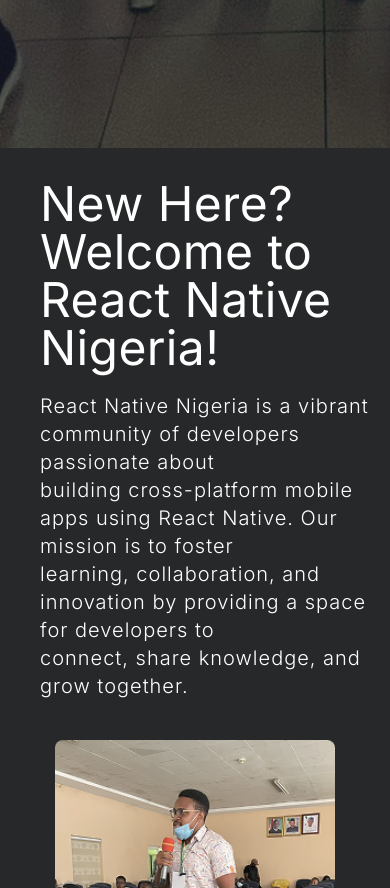
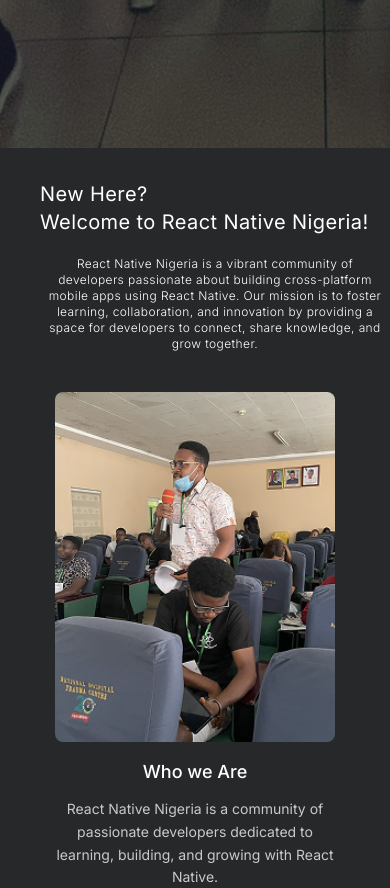
Before and after one commit to react-native-nigeria-community/rnn-landing, a React (Create React App) app: page / in a window 390 px wide. Shown: the part 696-1584 px from the top of the page. Built offline with nearby package versions, Linux system fonts and the light colour scheme.

Commit message:
ORTHO-372:adjust mobile view for joinus section

```diff
--- a/src/components/joinUs.js
+++ b/src/components/joinUs.js
@@ -15,10 +15,10 @@
    < >
 
     <section className='text-white flex flex-col gap-4   mt-20'>
-    <p className='text-5xl flex justify-center'>
-        Stay Connected with React Native Niegria!
+    <p className='xl:text-5xl lg:text-4xl md:text-4xl text-xl flex justify-center'>
+        Stay Connected with React Native Nigeria!
     </p>
-    <p className='flex justify-center tracking-wider text-xl text-[#FFFFFFBF]'>Join us across multiple platforms to learn, collaborate, and stay updated with the React Native community.</p>
+    <p className='flex justify-center tracking-wider xl:text-xl lg:text-base md:text-[0.83rem] text-[0.44rem] lg:text-base text-[#FFFFFFBF]'>Join us across multiple platforms to learn, collaborate, and stay updated with the React Native community.</p>
 </section>
 
 
--- a/src/components/welcomeSection.js
+++ b/src/components/welcomeSection.js
@@ -13,14 +13,14 @@
 
    <section className=' ml-10 text-white leading-relaxed tracking-wide mb-10'>
     <div>
-        <p className='text-5xl '>
-            New Here? Welcome to React Native Nigeria!
+        <p className='xl:text-5xl lg:text-5xl md:text-4xl text-xl'>
+            New Here? <span className="lg:hidden  "><br /></span> <span className='md:ml-24 lg:ml-0'>Welcome to React Native Nigeria!</span>
         </p>
-            <p  className='mt-5 text-xl font-[300]  tracking-wider'>
+            <p  className='px-2 md:text-center text-center lg:text-left text-xs mt-5 lg:text-xl font-[300] md:text-base lg:tracking-wider md:font-base '>
 
-                React Native Nigeria is a vibrant community of developers passionate about <br/>
-                 building cross-platform mobile apps using React Native. Our mission is to foster <br/>
-                 learning, collaboration, and innovation by providing a space for developers to<br/>
+                React Native Nigeria is a vibrant community of developers passionate about   <span className="hidden sm:inline "><br /></span>
+                 building cross-platform mobile apps using React Native. Our mission is to foster   <span className="hidden sm:inline "><br /></span>
+                 learning, collaboration, and innovation by providing a space for developers to  <span className="hidden sm:inline "><br /></span>
                   connect, share knowledge, and grow together.
             </p>
     </div>
@@ -37,7 +37,7 @@
 
 
 
-     <div className="grid grid-cols-1 sm:grid-cols-2 lg:grid-cols-4 gap-6 md:gap-8 justify-items-center">
+     <div className="grid grid-cols-1 sm:grid-cols-2 lg:grid-cols-4 gap-6 md:gap-8 justify-items-center px-6">
             <div className="flex flex-col gap-4 w-full max-w-[280px] sm:max-w-[250px] lg:max-w-[240px] xl:max-w-[250px]">
                 <div className="w-full aspect-[4/5] overflow-hidden rounded-lg">
                     <img
```
